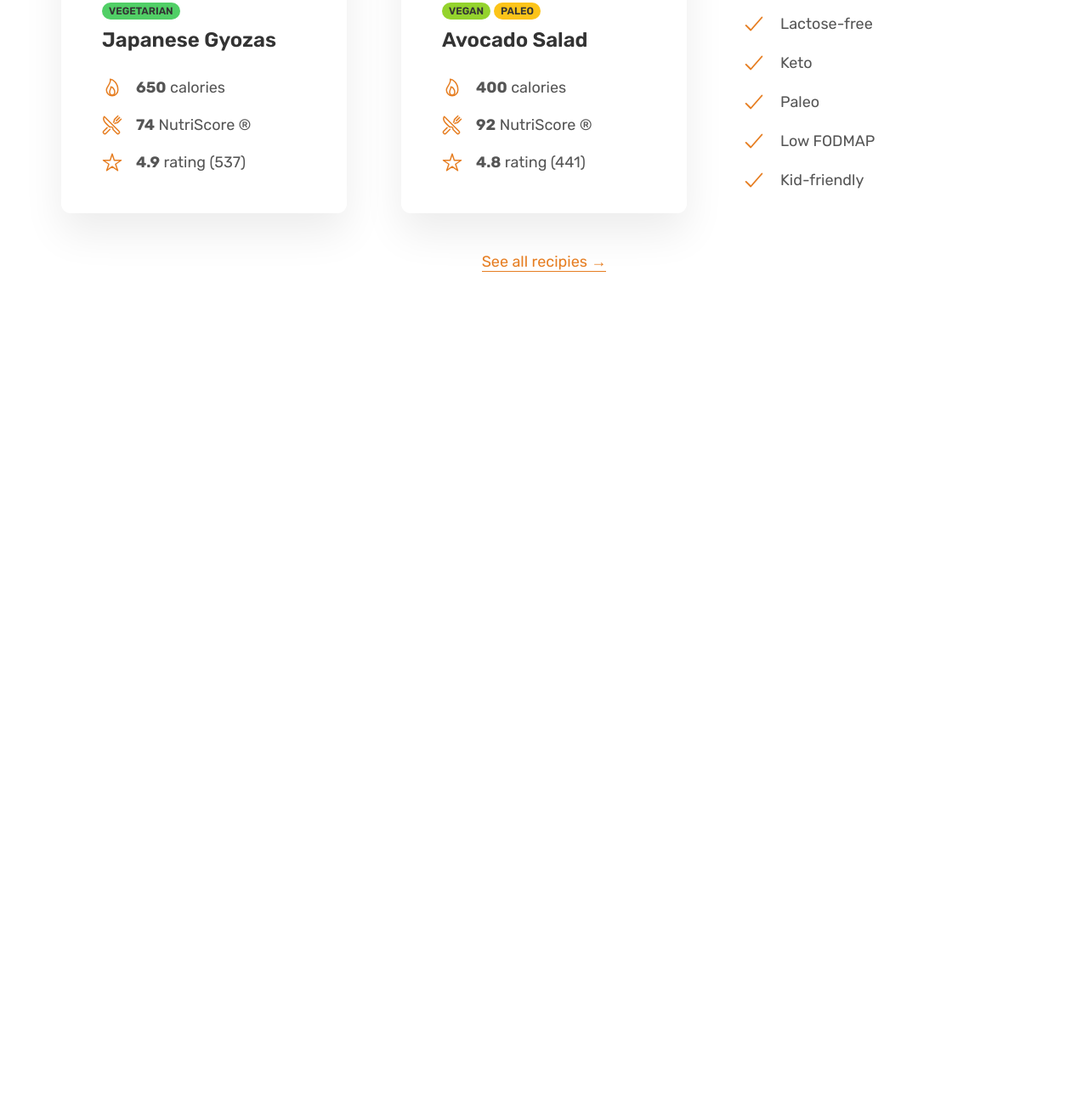
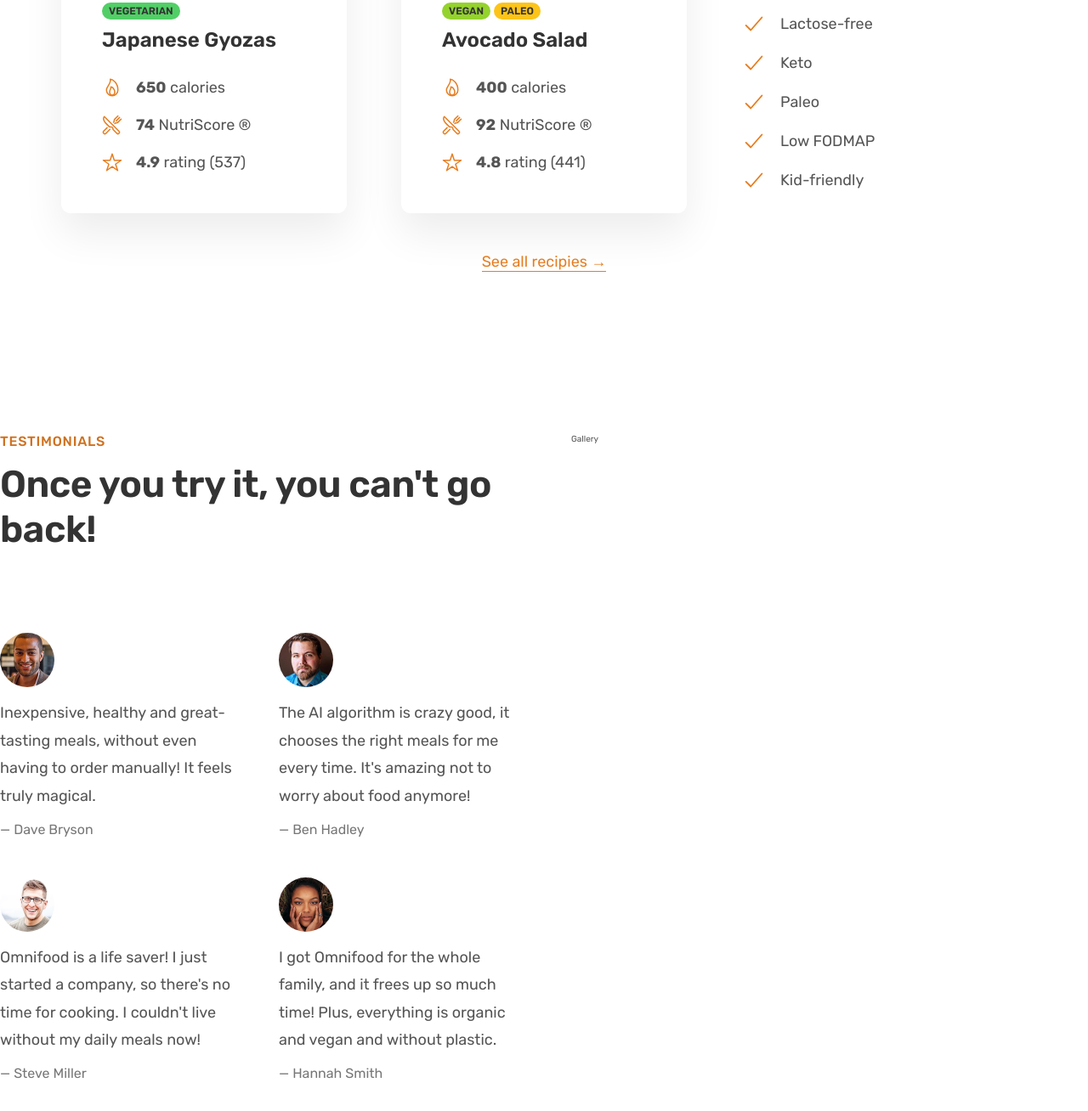
Before and after one commit to Elena-Cr/omnifood-project, a plain HTML site: page index.html in a window 1280 px wide. Shown: the part 3155-4463 px from the top of the page at 85% size. Before the commit the page ends 3571 px from the top, so only its background shows below. Drawn offline with nearby package versions, Linux system fonts and the light colour scheme.

Commit message:
add testimonial section inside a 2x2 grid

```diff
--- a/css/style.css
+++ b/css/style.css
@@ -296,3 +296,34 @@
   text-align: center;
   font-size: 1.8rem;
 }
+
+/* ************************************* */
+/* TESTIMONIAL SECTION */
+/* ************************************* */
+.section-testimonials {
+  padding: 9.6rem 0;
+  /* background-color: #fdf2e9; */
+}
+
+.testimonials {
+  display: grid;
+  grid-template-columns: 1fr 1fr;
+  gap: 4.8rem;
+}
+
+.testimonial-img {
+  width: 6.4rem;
+  border-radius: 50%;
+  margin-bottom: 1.2rem;
+}
+
+.testimonial-text {
+  font-size: 1.8rem;
+  line-height: 1.8;
+  margin-bottom: 1.6rem;
+}
+
+.testimonial-name {
+  font-size: 1.6rem;
+  color: #777;
+}
--- a/index.html
+++ b/index.html
@@ -278,6 +278,64 @@
           <a href="#" class="link"> See all recipies &rarr;</a>
         </div>
       </section>
+      <section class="section-testimonials grid grid--2">
+        <div class="testimonial-container">
+          <span class="subheading">Testimonials</span>
+          <h2 class="heading-secondary">Once you try it, you can't go back!</h2>
+
+          <div class="testimonials">
+            <figure class="testimonial">
+              <img
+                class="testimonial-img"
+                src="img/customers/dave.jpg"
+                alt="Picture of Omnifood client, Dave Bryson"
+              />
+              <blockquote class="testimonial-text">
+                Inexpensive, healthy and great-tasting meals, without even
+                having to order manually! It feels truly magical.
+              </blockquote>
+              <p class="testimonial-name">&mdash; Dave Bryson</p>
+            </figure>
+            <figure class="testimonial">
+              <img
+                class="testimonial-img"
+                src="img/customers/ben.jpg"
+                alt="Picture of Omnifood client, Ben Hadley"
+              />
+              <blockquote class="testimonial-text">
+                The AI algorithm is crazy good, it chooses the right meals for
+                me every time. It's amazing not to worry about food anymore!
+              </blockquote>
+              <p class="testimonial-name">&mdash; Ben Hadley</p>
+            </figure>
+            <figure class="testimonial">
+              <img
+                class="testimonial-img"
+                src="img/customers/steve.jpg"
+                alt="Picture of Omnifood client, Steve Miller"
+              />
+              <blockquote class="testimonial-text">
+                Omnifood is a life saver! I just started a company, so there's
+                no time for cooking. I couldn't live without my daily meals now!
+              </blockquote>
+              <p class="testimonial-name">&mdash; Steve Miller</p>
+            </figure>
+            <figure class="testimonial">
+              <img
+                class="testimonial-img"
+                src="img/customers/hannah.jpg"
+                alt="Picture of Omnifood client, Hannah Smith"
+              />
+              <blockquote class="testimonial-text">
+                I got Omnifood for the whole family, and it frees up so much
+                time! Plus, everything is organic and vegan and without plastic.
+              </blockquote>
+              <p class="testimonial-name">&mdash; Hannah Smith</p>
+            </figure>
+          </div>
+        </div>
+        <div class="gallery">Gallery</div>
+      </section>
     </main>
   </body>
 </html>
```
